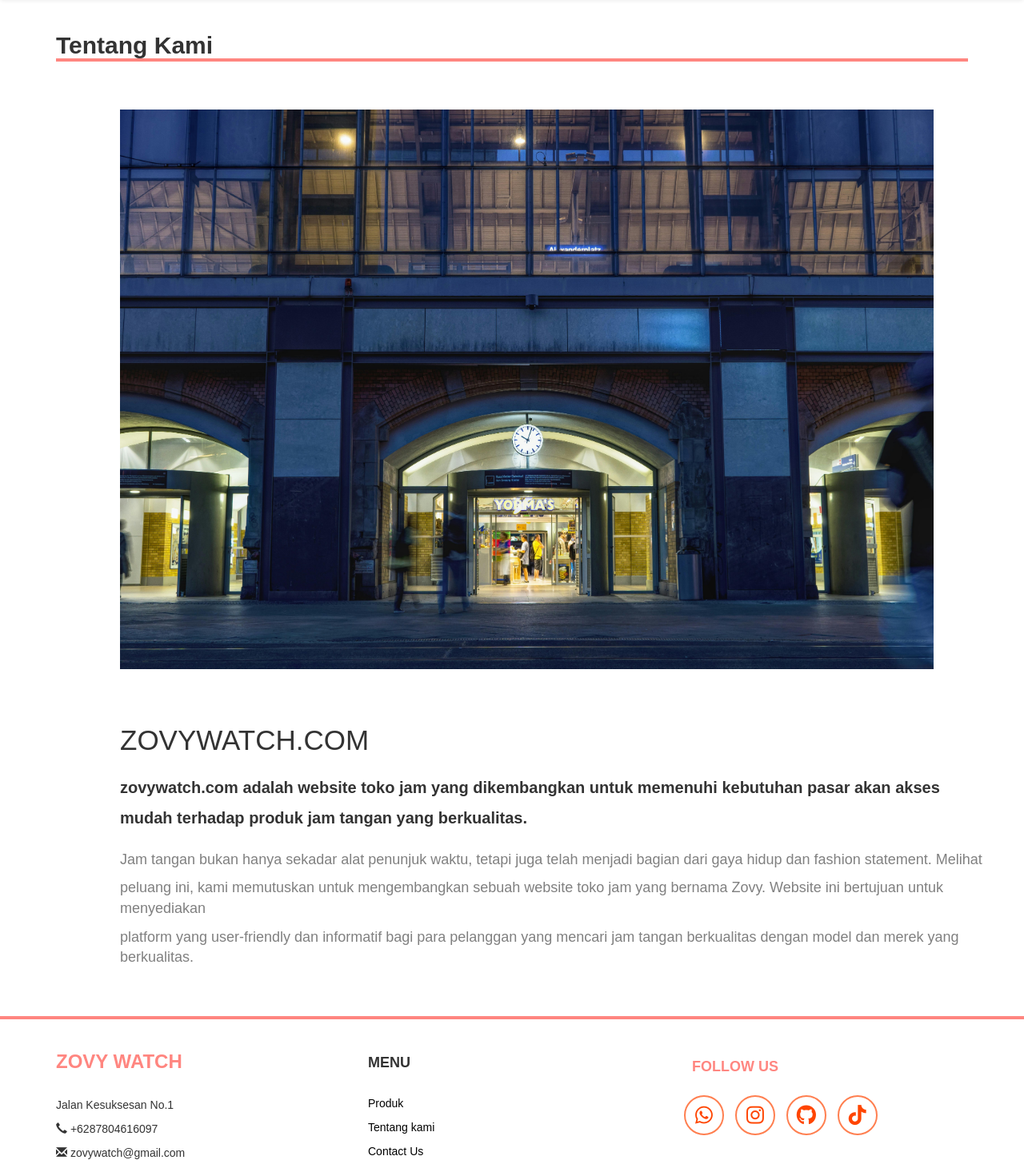
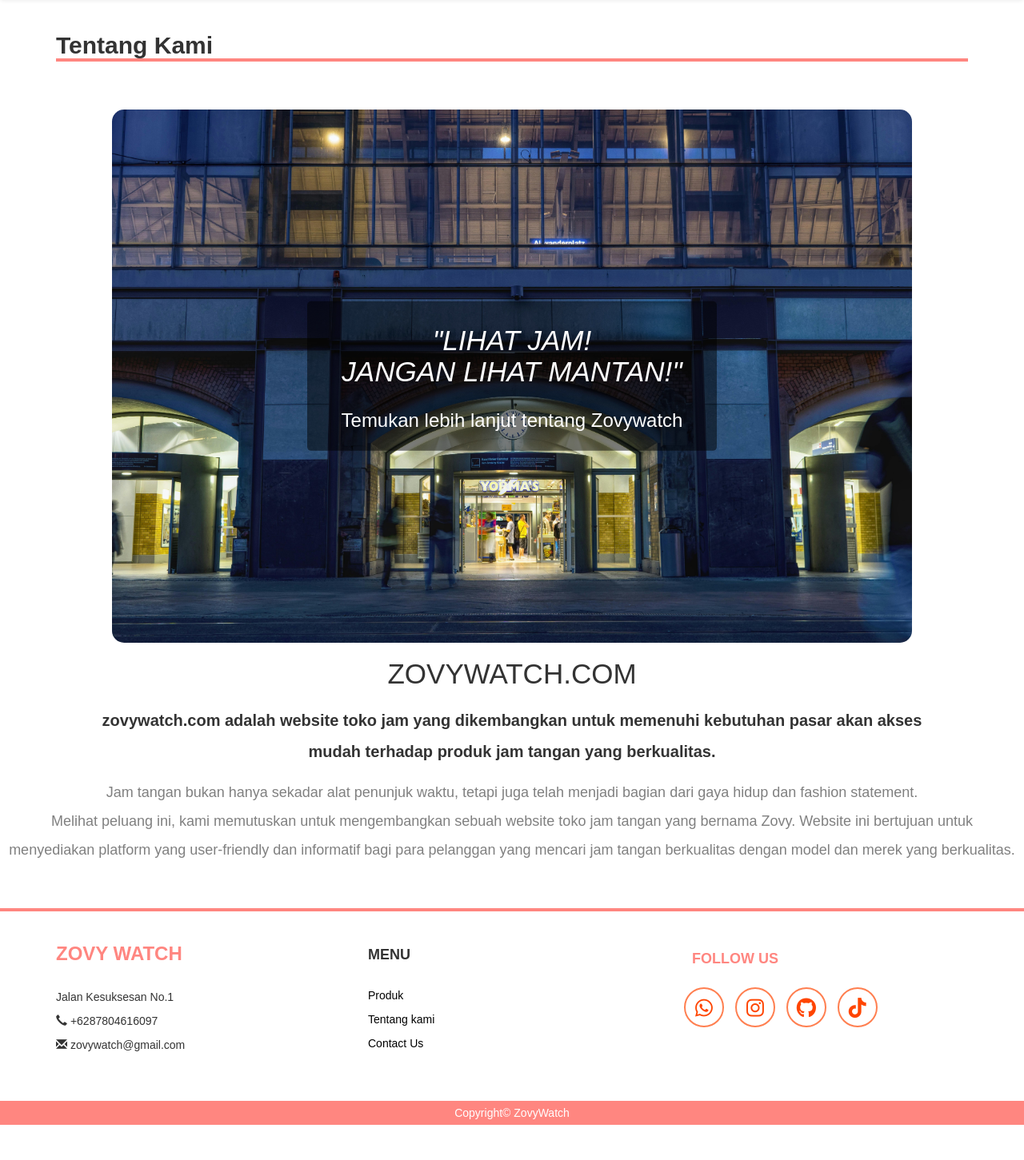
Before and after one commit to jhonvnbb/Web-Teori, a PHP site: page /about.php in a window 1280 px wide. Shown: the part 79-1530 px from the top of the page at 80% size. After the commit the page ends 1486 px from the top, so only its background shows below. Run offline with PHP 8.4, Linux system fonts and the light colour scheme.

Commit message:
update about

```diff
--- a/about.php
+++ b/about.php
@@ -9,49 +9,80 @@
 <!-- TAMPILAN GAMBARNYA-->
 <style>
 	.body-container {
-		margin-left: 150px;
+		text-align: center;
 		margin-bottom: 70px;
 	}
 
 	h1 {
 		margin-bottom: 25px;
-		margin-left: 150px;
 		font-size: 35px;
+		text-align: center;
 	}
 
 	.text-container {
 		margin-bottom: 25px;
-		margin-left: 150px;
 		font-size: 20px;
+		text-align: center;
 	}
 
 	.text2-container {
 		color: grey;
-		margin-left: 150px;
-		margin-bottom:60px;
+		margin-bottom: 60px;
 		font-size: 18px;
+		text-align: center;
+	}
+
+
+	.hero-image {
+		position: relative;
+		text-align: center;
+		color: white;
+		max-width: 80%;
+		margin: auto;
+	}
+
+	.hero-image img {
+		width: 100%;
+		height: auto;
+		max-width: 1000px;
+		border-radius: 15px;
+	}
+
+	.hero-text {
+		position: absolute;
+		top: 50%;
+		left: 50%;
+		transform: translate(-50%, -50%);
+		color: white;
+		font-size: 24px;
+		background-color: rgba(0, 0, 0, 0.5);
+		padding: 10px;
+		border-radius: 5px;
+		width: 50%;
 	}
 </style>
-<div class="body-container">
-    <div class="image-toko">
-        <img src="image/home/tokojam.jpg" style="width: 90%; height: 700px;">
+
+<div class="hero-image">
+    <img src="image/home/tokojam.jpg" style="width: 100%; height: auto;">
+    <div class="hero-text">
+        <h1><I>"LIHAT JAM!<br>JANGAN LIHAT MANTAN!"</I></h1>
+        <p>Temukan lebih lanjut tentang Zovywatch</p>
     </div>
 </div>
 
 <h1>ZOVYWATCH.COM</h1>
 
 <div class="text-container">
-	<p> <b>zovywatch.com adalah website toko jam yang dikembangkan untuk memenuhi kebutuhan pasar akan akses </b> </p>
-	<b>mudah terhadap produk jam tangan yang berkualitas.</b>
-</div>
-<div class="text2-container">
-	<p>Jam tangan bukan hanya sekadar alat penunjuk waktu, tetapi juga telah menjadi bagian dari gaya hidup dan fashion statement. Melihat</p>
-	<p>peluang ini, kami memutuskan untuk mengembangkan sebuah website toko jam yang bernama Zovy. Website ini bertujuan untuk menyediakan</p>
-	<p>platform yang user-friendly dan informatif bagi para pelanggan yang mencari jam tangan berkualitas dengan model dan merek yang berkualitas. </p>
+	<p><b>zovywatch.com adalah website toko jam yang dikembangkan untuk memenuhi kebutuhan pasar akan akses</b></p>
+	<p><b>mudah terhadap produk jam tangan yang berkualitas.</b></p>
 </div>
 
+<div class="text2-container">
+	<p>Jam tangan bukan hanya sekadar alat penunjuk waktu, tetapi juga telah menjadi bagian dari gaya hidup dan fashion statement.</p>
+	<p>Melihat peluang ini, kami memutuskan untuk mengembangkan sebuah website toko jam tangan yang bernama Zovy. Website ini bertujuan untuk</p>
+	<p>menyediakan platform yang user-friendly dan informatif bagi para pelanggan yang mencari jam tangan berkualitas dengan model dan merek yang berkualitas.</p>
+</div>
 
-
- <?php
+<?php
 	include 'footer.php';
- ?>
+?>
--- a/manual.php
+++ b/manual.php
@@ -30,7 +30,7 @@
         background-color: #f0f0f0;
         border: 1px solid #ddd;
         margin: 0 1%;
-		margin-top: 20px;
+		margin-top: 30px;
         vertical-align: top;
         box-sizing: border-box;
 		cursor: pointer;
```
